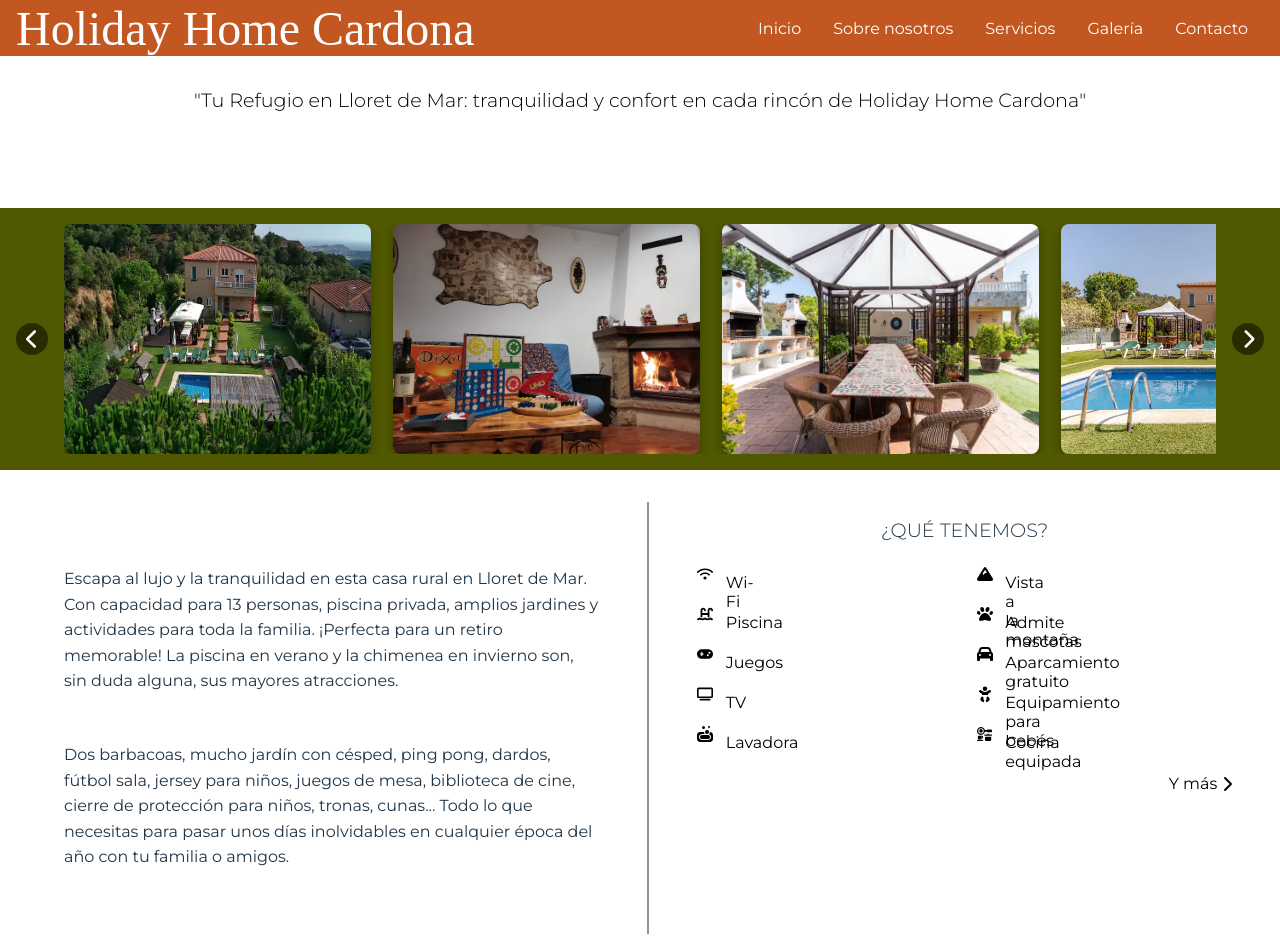
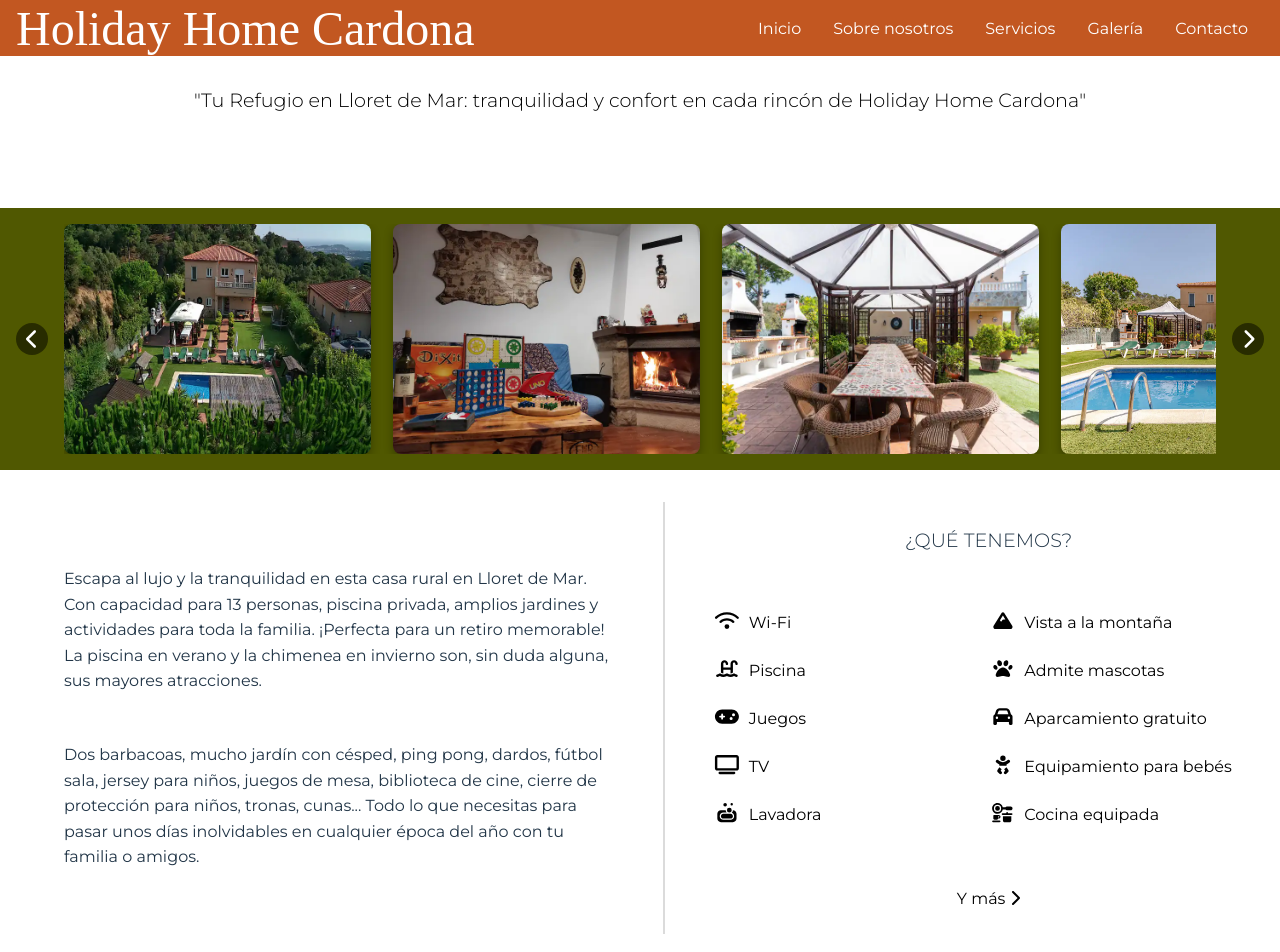
Before and after one commit to SaraJoLo/H.H.Cardona, a React (Vite) app: page / in a window 1280 px wide. Shown: the top 952 px of the page. Built offline with nearby package versions, Linux system fonts and the light colour scheme; a web font is replaced by a local one.

Commit message:
styles home page

```diff
--- a/src/pages/Home/home.jsx
+++ b/src/pages/Home/home.jsx
@@ -64,7 +64,7 @@ function Home() {
             {amenities.map((item, index) => (
               <div key={index} className="amenity-item">
                 <FontAwesomeIcon icon={item.icon} className="amenity-icon" />
-                <span>{item.label}</span>
+                <span  className="amenity-text">{item.label}</span>
               </div>
             ))}
           </div>
--- a/src/pages/Home/home.scss
+++ b/src/pages/Home/home.scss
@@ -1,125 +1,144 @@
+// Variables
+$font-family: 'Montserrat';
+$font-size-subtitle: 1.2rem;
+$font-size-text: 1rem;
+$color-primary: #000000;
+$color-secondary: #ffffff;
+$color-accent: #E08401;
+$color-divider: #cececeba;
+$spacing-small: 1rem;
+$spacing-medium: 2rem;
+$spacing-large: 3rem;
+$border-radius: 15px;
+
+// Mixins
+@mixin flex-center($direction: row, $justify: center, $align: center) {
+  display: flex;
+  flex-direction: $direction;
+  justify-content: $justify;
+  align-items: $align;
+}
+
+@mixin transition($property: all, $duration: 0.3s, $ease: ease) {
+  transition: $property $duration $ease;
+}
+
+// Styles
 .home-container {
-  display: flex;
-  flex-direction: column;
-  align-items: center;
+  width: 100%;
+  @include flex-center(column, space-between, center);
   overflow-x: hidden;
   flex: 1;
-  justify-content: space-between;
-  font-family: 'Montserrat';
-}
+  font-family: $font-family;
 
   .subtitle {
-  font-size: 1.2rem;
-  margin: 2rem;
+    font-size: $font-size-subtitle;
+    margin: $spacing-medium;
     font-weight: 300;
-  color: #000000;
+    color: $color-primary;
   }
 
   .description-container {
-  max-width: 1300px;
-  margin: 0 auto;
-  display: flex;
-  flex-direction: row;
-  gap: 2rem;
-  margin-top: 2rem;
-}
+    margin: 0;
+    @include flex-center(row, flex-start, stretch);
+    gap: $spacing-medium;
+    margin-top: $spacing-medium;
 
     .text-section {
       flex: 1;
-  margin-left: 3rem;
-  padding: 1rem;
+      margin-left: $spacing-large;
+      padding: $spacing-small;
+
+      p {
+        margin: $spacing-large 0;
+        font-size: $font-size-text;
+        line-height: 1.6;
       }
-
-.text-section p {
-  margin: 3rem 0;
-  font-size: 1rem;
-  line-height: 1.6;
     }
 
     .divider {
       width: 2px;
-    background-color: #929292;
+      background-color: $color-divider;
     }
-
+  }
 
   .icon-section {
     flex: 1;
-  padding: 1rem;
-  display: flex;
-  flex-direction: column;
-  margin-right: 2rem;
-}
+    padding: $spacing-small;
+    @include flex-center(column, space-around);
 
-.icon-section h3 {
-  display: flex;
-  flex-direction: column;
-  align-items: center;
-  justify-content: safe;
-  font-size: 1.2rem;
+    h3 {
+      @include flex-center(column, center, center);
+      font-size: $font-size-subtitle;
       font-weight: 300;
       margin-bottom: 1.5rem;
       text-align: center;
     }
+  }
 
   .amenities-grid {
+
     display: grid;
     grid-template-columns: repeat(2, 1fr);
-  gap: 1.5rem;
     width: 100%;
-}
 
     .amenity-item {
       display: flex;
-  align-items: center;
-  gap: 0.8rem;
-  font-size: 1rem;
-  color: #000000;
+      @include flex-center(row, flex-start, center);
+      font-size: $font-size-text;
+      gap: 0.5rem;
+      height: 3rem;
+      color: $color-primary;
+
+      .amenity-icon {
+        color: $color-primary;
+        font-size: 1.5rem;
+        display: flex;
+        width: 2rem;
+        height: 1.2rem;
+        @include flex-center(row, center, center);
       }
 
-.amenity-icon {
-  color: #000000;
-  font-size: 1rem;
-  width: 1rem;
+      .amenity-text {
+        line-height: 1.4;
+        word-wrap: break-word;
+        width: 100%;
         height: 1rem;
-  display: flex;
-  align-items: center;
-  justify-content: center;
+        text-align: left;
+      }
+    }
   }
 
-.moreButton .button-link{
-  margin-top: 2rem;
-  display: flex;
-  align-items: center;
-  justify-content: flex-end;
-  color: #000000;
-  font-size: 1rem;
+  .moreButton {
+    .button-link {
+      margin-top: $spacing-medium;
+      @include flex-center(row, flex-end, center);
+      color: $color-primary;
+      font-size: $font-size-text;
       text-decoration: none;
       gap: 0.3rem;
     }
-.contact-box{
-  display: flex;
-  flex-direction: column;
-  align-items: center;
-  justify-content: center;
-  margin-top: 5rem;
-  padding: 2rem;
   }
+
+  .contact-box {
+    @include flex-center(column);
+    margin-top: $spacing-large;
+    padding: $spacing-medium;
+
     .button-link-contact {
       width: 18rem;
       height: 4rem;
-  display: flex;
-  align-items: center;
-  justify-content: center;
-  margin-top: 1rem;
-  border-radius: 15px;
-  color: #ffffff;
-  background-color: #E08401;
+      @include flex-center();
+      margin-top: $spacing-small;
+      border-radius: $border-radius;
+      color: $color-secondary;
+      background-color: $color-accent;
       font-size: 1.5rem;
       text-decoration: none;
       position: relative;
       overflow: hidden;
       z-index: 1;
-  transition: color 0.3s ease;
+      @include transition(color);
 
       &::after {
         content: '';
@@ -128,23 +147,28 @@
         left: 0;
         width: 100%;
         height: 100%;
-    border: 2px solid #ffffff;
-    border-radius: 15px;
+        border: 2px solid $color-secondary;
+        border-radius: $border-radius;
         box-sizing: border-box;
         z-index: -1;
         transform: scale(0);
-    transition: transform 0.5s ease;
+        @include transition(transform, 0.5s);
       }
+
       &:hover::after {
         transform: scale(1);
       }
     }
-.map-container{
-  margin-top: 3rem;
-  padding: 1rem;
+  }
+
+  .map-container {
+    margin-top: $spacing-large;
+    padding: $spacing-small;
     width: 100%;
     height: 30rem;
   }
-.reviews-box{
+
+  .reviews-box {
     width: 100%;
   }
+}
```
Lines whose indentation alone changed are shown as unchanged.
